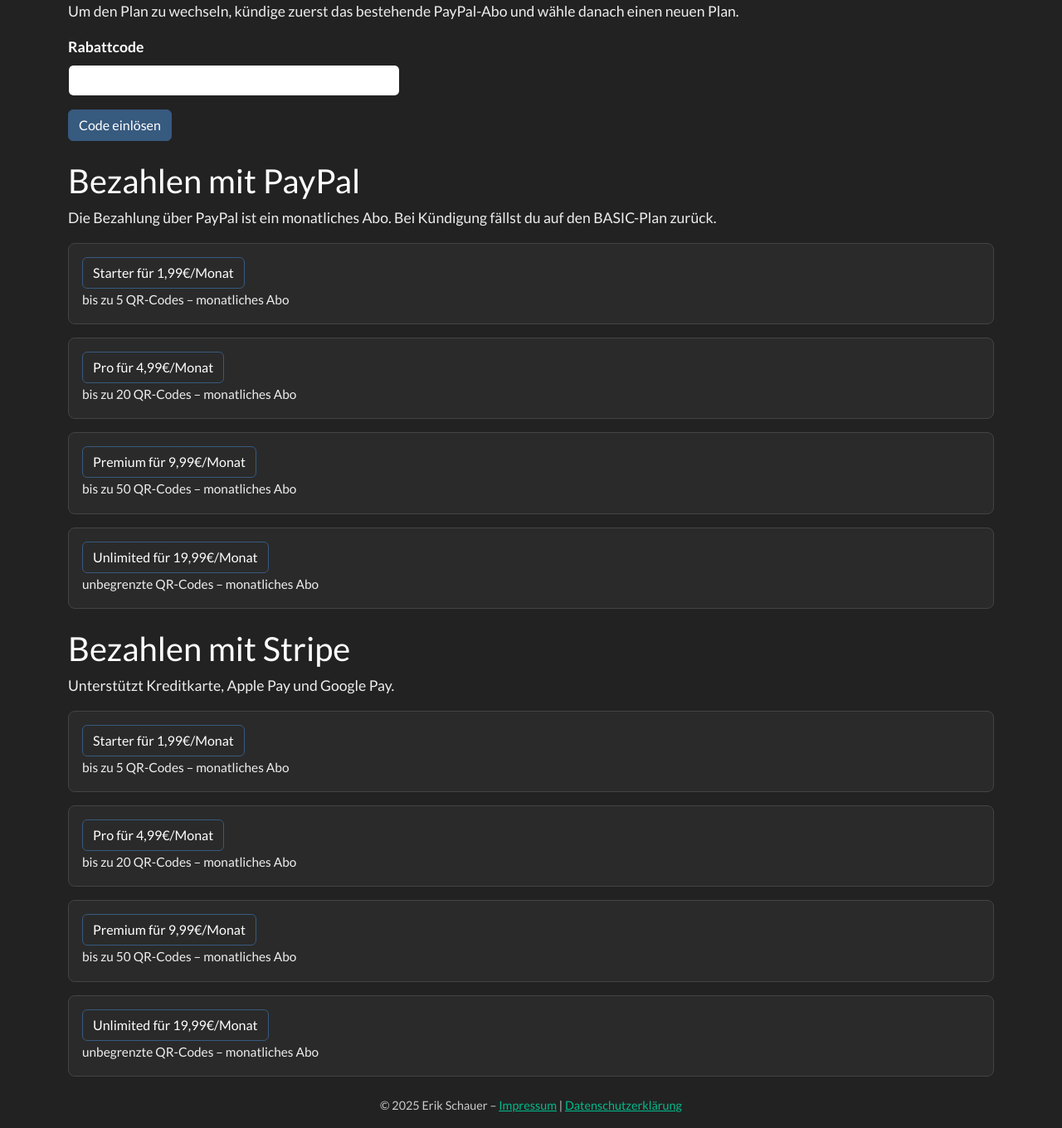
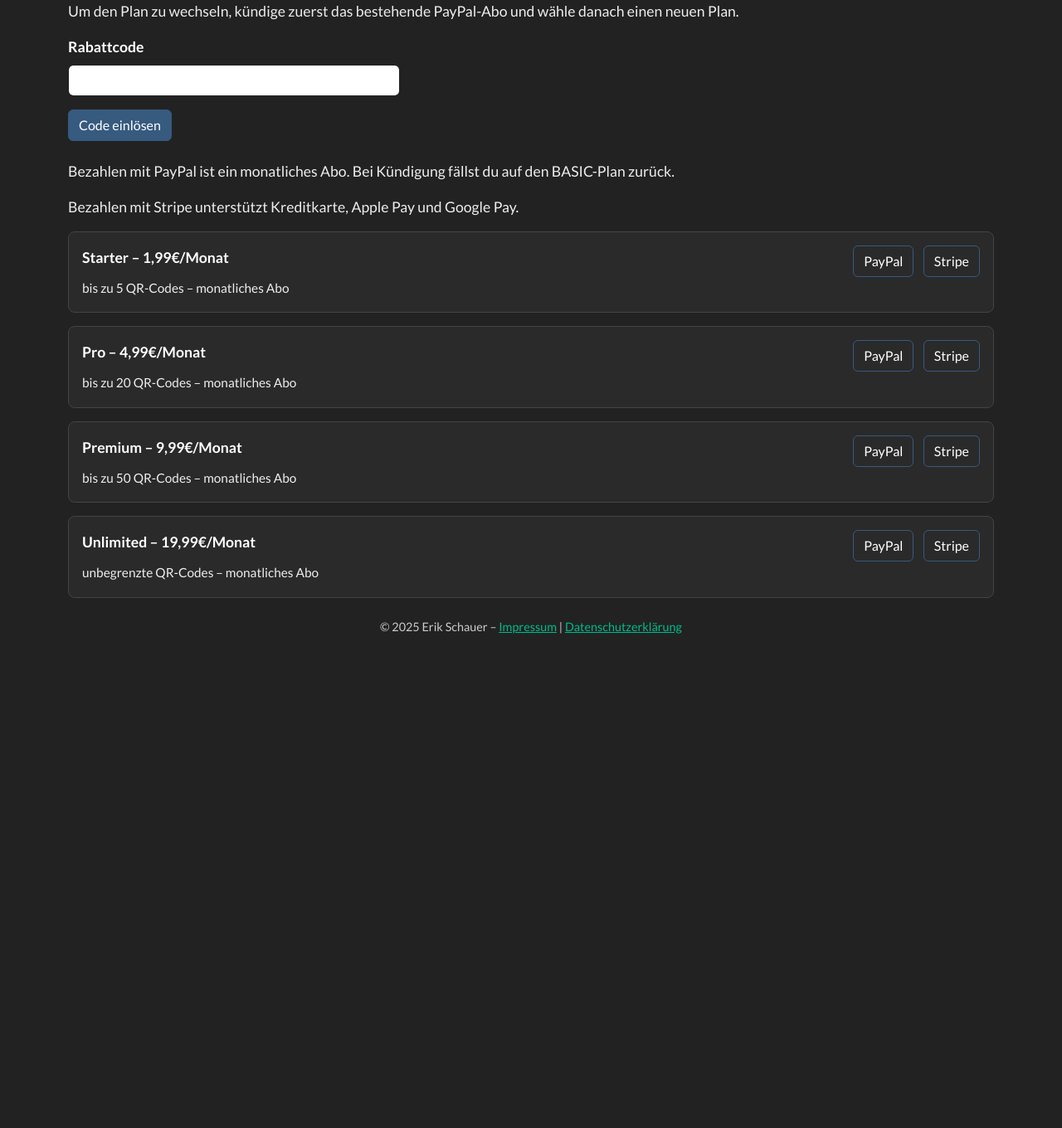
Before and after one commit to DO1FFE/qrcode, a Flask app: page /upgrade in a window 1280 px wide. Shown: the part 197-1557 px from the top of the page at 83% size. After the commit the page ends 961 px from the top, so only its background shows below. Run offline with Flask 3, Linux system fonts and the light colour scheme; the visitor is signed in with stand-in values (Sample User, id 1); some libraries are stand-ins or nearby versions.

Commit message:
Refactor upgrade page layout

```diff
--- a/templates/upgrade.html
+++ b/templates/upgrade.html
@@ -20,10 +20,14 @@
   </div>
   <button class="btn btn-primary" type="submit" {% if not allow_new_plan %}disabled{% endif %}>Code einlösen</button>
 </form>
-<h2>Bezahlen mit PayPal</h2>
-<p class="text-muted">Die Bezahlung über PayPal ist ein monatliches Abo. Bei Kündigung fällst du auf den BASIC-Plan zurück.</p>
+<p class="text-muted">Bezahlen mit PayPal ist ein monatliches Abo. Bei Kündigung fällst du auf den BASIC-Plan zurück.</p>
+<p class="text-muted">Bezahlen mit Stripe unterstützt Kreditkarte, Apple Pay und Google Pay.</p>
+
 <div class="mb-3 plan-card">
-  <form action="https://www.paypal.com/cgi-bin/webscr" method="post" target="_blank">
+  <div class="d-flex justify-content-between align-items-center flex-wrap">
+    <div class="mb-2 fw-bold">Starter – 1,99€/Monat</div>
+    <div>
+      <form class="d-inline me-2" action="https://www.paypal.com/cgi-bin/webscr" method="post" target="_blank">
         <input type="hidden" name="cmd" value="_xclick-subscriptions">
         <input type="hidden" name="business" value="do1ffe@darc.de">
         <input type="hidden" name="item_name" value="Starter Plan">
@@ -32,11 +36,19 @@
         <input type="hidden" name="p3" value="1">
         <input type="hidden" name="t3" value="M">
         <input type="hidden" name="src" value="1">
-    <button class="btn {% if current_user.plan == 'starter' %}btn-primary{% else %}btn-outline-primary{% endif %}" {% if not allow_new_plan %}disabled{% endif %}>Starter für 1,99€/Monat</button>
+        <button class="btn {% if current_user.plan == 'starter' %}btn-primary{% else %}btn-outline-primary{% endif %}" {% if not allow_new_plan %}disabled{% endif %}>PayPal</button>
+      </form>
+      <form class="d-inline" action="{{ url_for('create_checkout_session', plan='starter') }}" method="post">
+        <button class="btn {% if current_user.plan == 'starter' %}btn-primary{% else %}btn-outline-primary{% endif %}" {% if not allow_new_plan %}disabled{% endif %}>Stripe</button>
+      </form>
+    </div>
+  </div>
+  <small class="text-muted">bis zu {{ PLAN_LIMITS['starter'] }} QR-Codes – monatliches Abo</small>
   {% if current_user.plan == 'starter' %}
-    <span class="badge bg-primary ms-2">Aktueller Plan</span>
+  <div class="mt-2">
+    <span class="badge bg-primary me-2">Aktueller Plan</span>
     {% if next_charge %}
-      <span class="ms-2 text-muted">
+      <span class="text-muted">
         {% if current_user.plan_cancelled %}
           Plan endet am {{ next_charge.strftime('%d.%m.%Y') }}
         {% else %}
@@ -44,12 +56,15 @@
         {% endif %}
       </span>
     {% endif %}
+  </div>
   {% endif %}
-  </form>
-  <small class="text-muted">bis zu {{ PLAN_LIMITS['starter'] }} QR-Codes – monatliches Abo</small>
 </div>
+
 <div class="mb-3 plan-card">
-  <form action="https://www.paypal.com/cgi-bin/webscr" method="post" target="_blank">
+  <div class="d-flex justify-content-between align-items-center flex-wrap">
+    <div class="mb-2 fw-bold">Pro – 4,99€/Monat</div>
+    <div>
+      <form class="d-inline me-2" action="https://www.paypal.com/cgi-bin/webscr" method="post" target="_blank">
         <input type="hidden" name="cmd" value="_xclick-subscriptions">
         <input type="hidden" name="business" value="do1ffe@darc.de">
         <input type="hidden" name="item_name" value="Pro Plan">
@@ -58,11 +73,19 @@
         <input type="hidden" name="p3" value="1">
         <input type="hidden" name="t3" value="M">
         <input type="hidden" name="src" value="1">
-    <button class="btn {% if current_user.plan == 'pro' %}btn-primary{% else %}btn-outline-primary{% endif %}" {% if not allow_new_plan %}disabled{% endif %}>Pro für 4,99€/Monat</button>
+        <button class="btn {% if current_user.plan == 'pro' %}btn-primary{% else %}btn-outline-primary{% endif %}" {% if not allow_new_plan %}disabled{% endif %}>PayPal</button>
+      </form>
+      <form class="d-inline" action="{{ url_for('create_checkout_session', plan='pro') }}" method="post">
+        <button class="btn {% if current_user.plan == 'pro' %}btn-primary{% else %}btn-outline-primary{% endif %}" {% if not allow_new_plan %}disabled{% endif %}>Stripe</button>
+      </form>
+    </div>
+  </div>
+  <small class="text-muted">bis zu {{ PLAN_LIMITS['pro'] }} QR-Codes – monatliches Abo</small>
   {% if current_user.plan == 'pro' %}
-    <span class="badge bg-primary ms-2">Aktueller Plan</span>
+  <div class="mt-2">
+    <span class="badge bg-primary me-2">Aktueller Plan</span>
     {% if next_charge %}
-      <span class="ms-2 text-muted">
+      <span class="text-muted">
         {% if current_user.plan_cancelled %}
           Plan endet am {{ next_charge.strftime('%d.%m.%Y') }}
         {% else %}
@@ -70,12 +93,15 @@
         {% endif %}
       </span>
     {% endif %}
+  </div>
   {% endif %}
-  </form>
-  <small class="text-muted">bis zu {{ PLAN_LIMITS['pro'] }} QR-Codes – monatliches Abo</small>
 </div>
+
 <div class="mb-3 plan-card">
-  <form action="https://www.paypal.com/cgi-bin/webscr" method="post" target="_blank">
+  <div class="d-flex justify-content-between align-items-center flex-wrap">
+    <div class="mb-2 fw-bold">Premium – 9,99€/Monat</div>
+    <div>
+      <form class="d-inline me-2" action="https://www.paypal.com/cgi-bin/webscr" method="post" target="_blank">
         <input type="hidden" name="cmd" value="_xclick-subscriptions">
         <input type="hidden" name="business" value="do1ffe@darc.de">
         <input type="hidden" name="item_name" value="Premium Plan">
@@ -84,11 +110,19 @@
         <input type="hidden" name="p3" value="1">
         <input type="hidden" name="t3" value="M">
         <input type="hidden" name="src" value="1">
-    <button class="btn {% if current_user.plan == 'premium' %}btn-primary{% else %}btn-outline-primary{% endif %}" {% if not allow_new_plan %}disabled{% endif %}>Premium für 9,99€/Monat</button>
+        <button class="btn {% if current_user.plan == 'premium' %}btn-primary{% else %}btn-outline-primary{% endif %}" {% if not allow_new_plan %}disabled{% endif %}>PayPal</button>
+      </form>
+      <form class="d-inline" action="{{ url_for('create_checkout_session', plan='premium') }}" method="post">
+        <button class="btn {% if current_user.plan == 'premium' %}btn-primary{% else %}btn-outline-primary{% endif %}" {% if not allow_new_plan %}disabled{% endif %}>Stripe</button>
+      </form>
+    </div>
+  </div>
+  <small class="text-muted">bis zu {{ PLAN_LIMITS['premium'] }} QR-Codes – monatliches Abo</small>
   {% if current_user.plan == 'premium' %}
-    <span class="badge bg-primary ms-2">Aktueller Plan</span>
+  <div class="mt-2">
+    <span class="badge bg-primary me-2">Aktueller Plan</span>
     {% if next_charge %}
-      <span class="ms-2 text-muted">
+      <span class="text-muted">
         {% if current_user.plan_cancelled %}
           Plan endet am {{ next_charge.strftime('%d.%m.%Y') }}
         {% else %}
@@ -96,12 +130,15 @@
         {% endif %}
       </span>
     {% endif %}
+  </div>
   {% endif %}
-  </form>
-  <small class="text-muted">bis zu {{ PLAN_LIMITS['premium'] }} QR-Codes – monatliches Abo</small>
 </div>
+
 <div class="plan-card">
-  <form action="https://www.paypal.com/cgi-bin/webscr" method="post" target="_blank">
+  <div class="d-flex justify-content-between align-items-center flex-wrap">
+    <div class="mb-2 fw-bold">Unlimited – 19,99€/Monat</div>
+    <div>
+      <form class="d-inline me-2" action="https://www.paypal.com/cgi-bin/webscr" method="post" target="_blank">
         <input type="hidden" name="cmd" value="_xclick-subscriptions">
         <input type="hidden" name="business" value="do1ffe@darc.de">
         <input type="hidden" name="item_name" value="Unlimited Plan">
@@ -110,11 +147,19 @@
         <input type="hidden" name="p3" value="1">
         <input type="hidden" name="t3" value="M">
         <input type="hidden" name="src" value="1">
-    <button class="btn {% if current_user.plan == 'unlimited' %}btn-primary{% else %}btn-outline-primary{% endif %}" {% if not allow_new_plan %}disabled{% endif %}>Unlimited für 19,99€/Monat</button>
+        <button class="btn {% if current_user.plan == 'unlimited' %}btn-primary{% else %}btn-outline-primary{% endif %}" {% if not allow_new_plan %}disabled{% endif %}>PayPal</button>
+      </form>
+      <form class="d-inline" action="{{ url_for('create_checkout_session', plan='unlimited') }}" method="post">
+        <button class="btn {% if current_user.plan == 'unlimited' %}btn-primary{% else %}btn-outline-primary{% endif %}" {% if not allow_new_plan %}disabled{% endif %}>Stripe</button>
+      </form>
+    </div>
+  </div>
+  <small class="text-muted">unbegrenzte QR-Codes – monatliches Abo</small>
   {% if current_user.plan == 'unlimited' %}
-    <span class="badge bg-primary ms-2">Aktueller Plan</span>
+  <div class="mt-2">
+    <span class="badge bg-primary me-2">Aktueller Plan</span>
     {% if next_charge %}
-      <span class="ms-2 text-muted">
+      <span class="text-muted">
         {% if current_user.plan_cancelled %}
           Plan endet am {{ next_charge.strftime('%d.%m.%Y') }}
         {% else %}
@@ -122,47 +167,8 @@
         {% endif %}
       </span>
     {% endif %}
+  </div>
   {% endif %}
-  </form>
-  <small class="text-muted">unbegrenzte QR-Codes – monatliches Abo</small>
 </div>
 
-<h2 class="mt-4">Bezahlen mit Stripe</h2>
-<p class="text-muted">Unterstützt Kreditkarte, Apple Pay und Google Pay.</p>
-<div class="mb-3 plan-card">
-  <form action="{{ url_for('create_checkout_session', plan='starter') }}" method="post">
-    <button class="btn {% if current_user.plan == 'starter' %}btn-primary{% else %}btn-outline-primary{% endif %}" {% if not allow_new_plan %}disabled{% endif %}>Starter für 1,99€/Monat</button>
-    {% if current_user.plan == 'starter' %}
-    <span class="badge bg-primary ms-2">Aktueller Plan</span>
-    {% endif %}
-  </form>
-  <small class="text-muted">bis zu {{ PLAN_LIMITS['starter'] }} QR-Codes – monatliches Abo</small>
-</div>
-<div class="mb-3 plan-card">
-  <form action="{{ url_for('create_checkout_session', plan='pro') }}" method="post">
-    <button class="btn {% if current_user.plan == 'pro' %}btn-primary{% else %}btn-outline-primary{% endif %}" {% if not allow_new_plan %}disabled{% endif %}>Pro für 4,99€/Monat</button>
-    {% if current_user.plan == 'pro' %}
-    <span class="badge bg-primary ms-2">Aktueller Plan</span>
-    {% endif %}
-  </form>
-  <small class="text-muted">bis zu {{ PLAN_LIMITS['pro'] }} QR-Codes – monatliches Abo</small>
-</div>
-<div class="mb-3 plan-card">
-  <form action="{{ url_for('create_checkout_session', plan='premium') }}" method="post">
-    <button class="btn {% if current_user.plan == 'premium' %}btn-primary{% else %}btn-outline-primary{% endif %}" {% if not allow_new_plan %}disabled{% endif %}>Premium für 9,99€/Monat</button>
-    {% if current_user.plan == 'premium' %}
-    <span class="badge bg-primary ms-2">Aktueller Plan</span>
-    {% endif %}
-  </form>
-  <small class="text-muted">bis zu {{ PLAN_LIMITS['premium'] }} QR-Codes – monatliches Abo</small>
-</div>
-<div class="plan-card">
-  <form action="{{ url_for('create_checkout_session', plan='unlimited') }}" method="post">
-    <button class="btn {% if current_user.plan == 'unlimited' %}btn-primary{% else %}btn-outline-primary{% endif %}" {% if not allow_new_plan %}disabled{% endif %}>Unlimited für 19,99€/Monat</button>
-    {% if current_user.plan == 'unlimited' %}
-    <span class="badge bg-primary ms-2">Aktueller Plan</span>
-    {% endif %}
-  </form>
-  <small class="text-muted">unbegrenzte QR-Codes – monatliches Abo</small>
-</div>
 {% endblock %}
```
Lines whose indentation alone changed are shown as unchanged.
